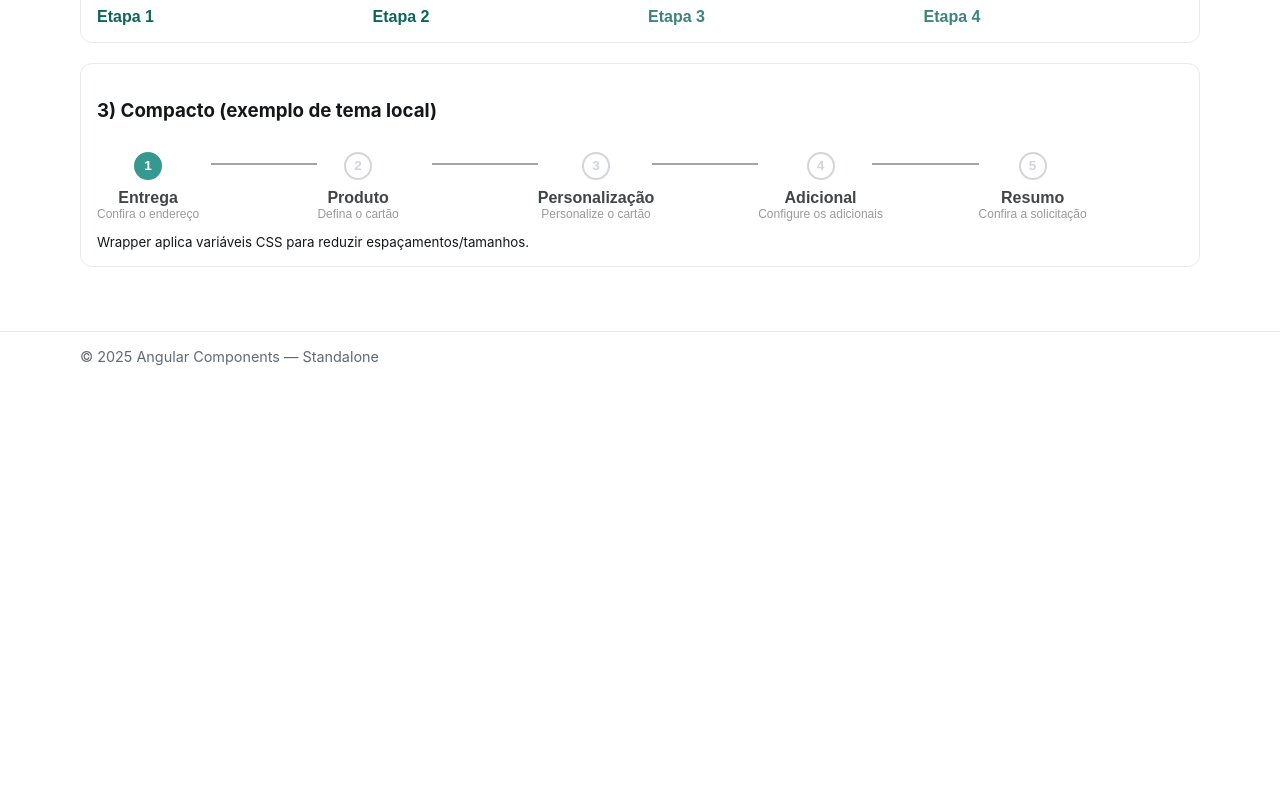
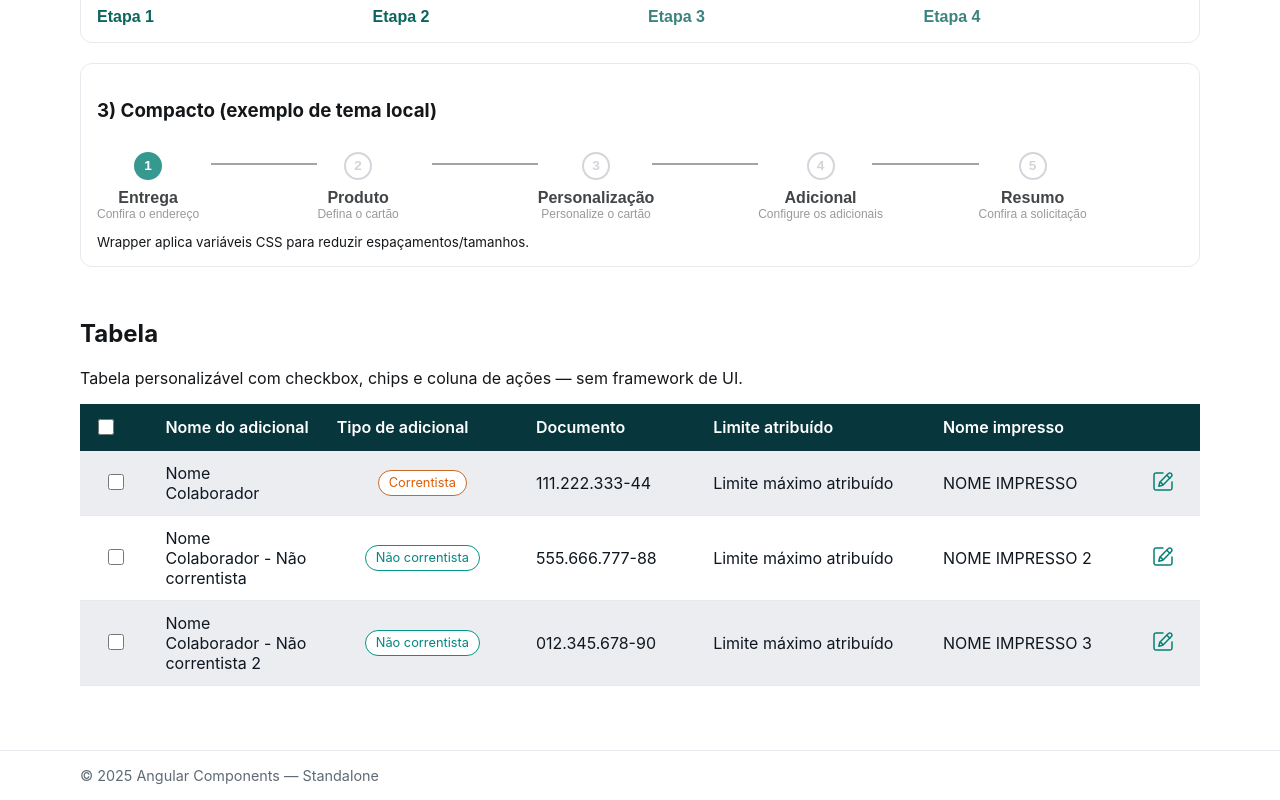
Before and after one commit to AysllaGomes/angular-components, an Angular app: page /demo in a window 1280 px wide. Shown: the part 578-1378 px from the top of the page. Before the commit the page ends 959 px from the top, so only its background shows below. Built offline with nearby package versions, Linux system fonts and the light colour scheme.

Commit message:
[Added] [AC-???] Adicionando no demo-page e header

```diff
--- a/src/app/demo/demo-page.component.html
+++ b/src/app/demo/demo-page.component.html
@@ -3,6 +3,7 @@
 <main class="demo-main container">
   <!-- cada componente em sua section -->
   <app-stepper-demo />
+  <app-table-demo />
   <!-- futuramente: <app-badge-demo id="badge" /> ... -->
 </main>
 
--- a/src/app/demo/demo-page.component.sass
+++ b/src/app/demo/demo-page.component.sass
@@ -7,3 +7,36 @@
   display: grid
   gap: 2rem
   padding-top: 1rem
+
+/* estilos compartilhados pelas demos */
+.demo-section
+  scroll-margin-top: 72px
+  display: grid
+  gap: 1.25rem
+  h2
+    font-size: 1.5rem
+    margin-bottom: .25rem
+  .lead
+    color: var(--muted)
+
+.card
+  border: 1px solid var(--border)
+  background: var(--surface)
+  border-radius: .75rem
+  padding: 1rem
+  display: grid
+  gap: .75rem
+
+.actions
+  display: flex
+  gap: .5rem
+  button
+    border: 1px solid var(--border)
+    background: var(--surface-2)
+    color: var(--fg)
+    padding: .5rem .75rem
+    border-radius: .5rem
+    cursor: pointer
+    &:disabled
+      opacity: .6
+      cursor: default
--- a/src/app/demo/demo-page.component.ts
+++ b/src/app/demo/demo-page.component.ts
@@ -2,12 +2,13 @@ import { Component } from '@angular/core';
 
 import { HeaderComponent } from './layout/header/header.component';
 import { FooterComponent } from './layout/footer/footer.component';
+import { TableDemoComponent } from './sections/table/table-demo.component';
 import { StepperDemoComponent } from './sections/stepper/stepper-demo.component';
 
 @Component({
   selector: 'app-demo-page',
   standalone: true,
-  imports: [HeaderComponent, FooterComponent, StepperDemoComponent],
+  imports: [HeaderComponent, FooterComponent, StepperDemoComponent, TableDemoComponent],
   templateUrl: './demo-page.component.html',
   styleUrl: './demo-page.component.sass'
 })
--- a/src/app/demo/layout/header/header.component.html
+++ b/src/app/demo/layout/header/header.component.html
@@ -4,6 +4,7 @@
 
     <nav class="nav">
       <a href="#stepper">Stepper</a>
+      <a href="#table">Tabela</a>
       <!-- futuramente: <a href="#badge">Badge</a> ... -->
     </nav>
 
```
